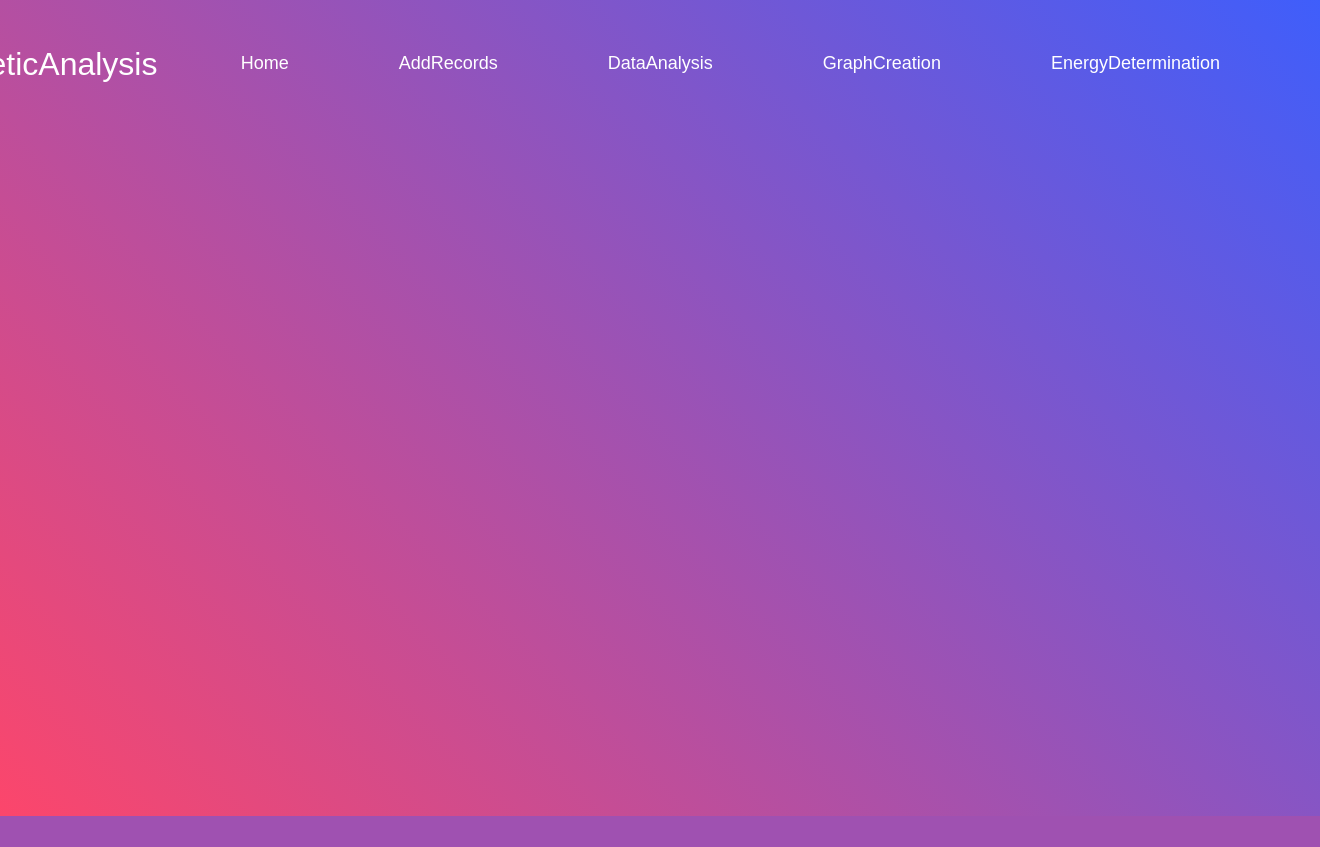
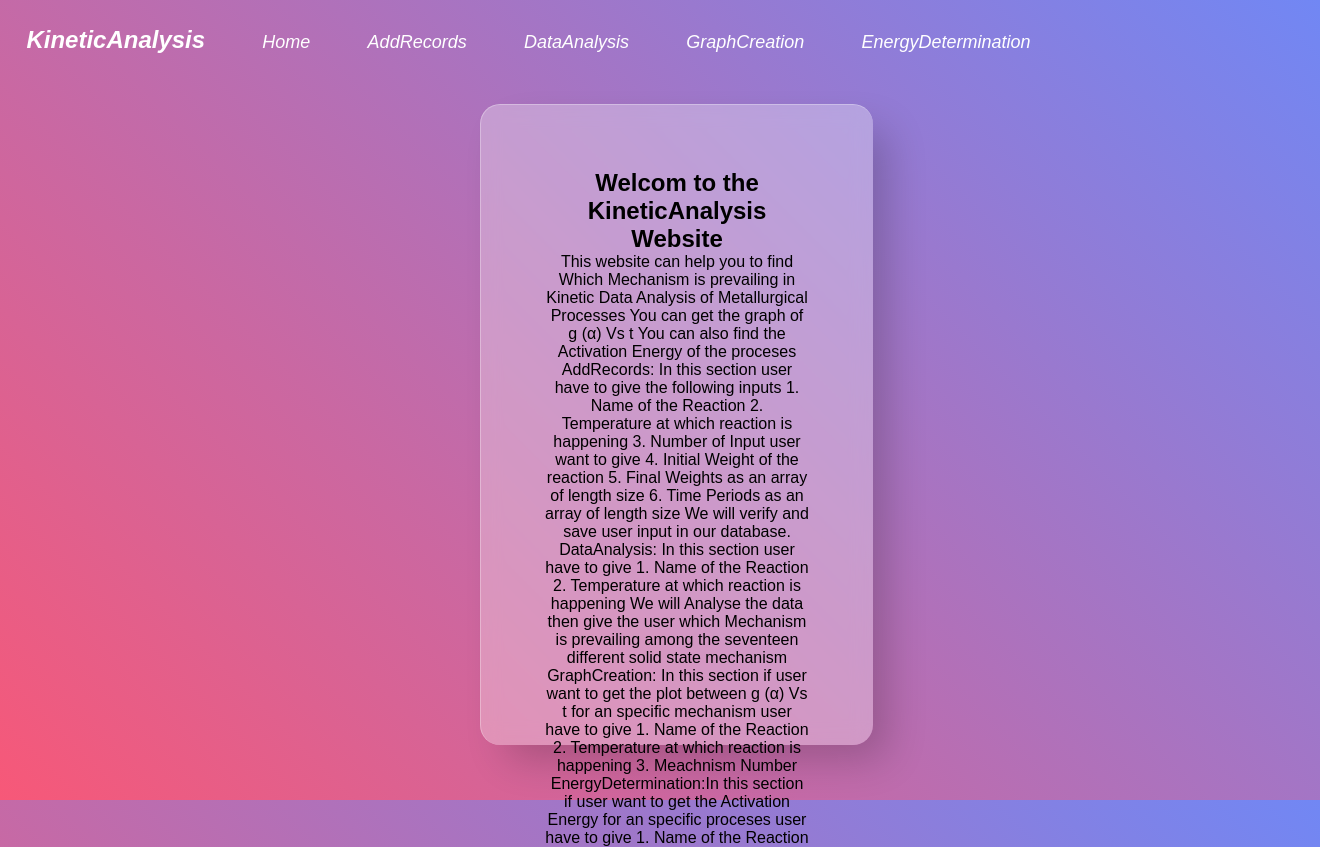
Before and after one commit to Shweta597/FinalYearProject, a Django app: page / in a window 1320 px wide. Before the commit the page ends 816 px from the top, so only its background shows below. Run offline with Django 4.2, Linux system fonts and the light colour scheme.

Commit message:
css fixed

```diff
--- a/kinectisProject/records.py
+++ b/kinectisProject/records.py
@@ -48,7 +48,4 @@ def addRecords(request):
 
 
 
-
-
-
     return render(request,'record.html')
--- a/static/styles.css
+++ b/static/styles.css
@@ -1,135 +1,142 @@
-.navbar {
-
-    display: flex;
-
-    align-items: center;
-
-    justify-content: space-between;
-
-    padding: 20px;
-
-    background-color: teal;
-
-    color: #fff;
+*{
+    margin: 0;
+    padding: 0;
 
 }
 
-   .nav-links a {
+body {
 
-    color: #fff;
+    background: linear-gradient(45deg, #f75878, #7187f4);
+    height: 100vh;
+    width: 100vh;
+    font-family: 'Montserrat', sans-serif;
+}
+
+
+.navbar{
+    position: fixed;
+    width: 100vw;
+    height: 10vh;
+}
+.container {
+
+    position: absolute;
+    top:13%;
+    left:60%;
+    background: rgba(255,255,255,0.3);
+    padding: 4em;
+    height: 64vh;
+    width: 20vw;
+    border-radius: 20px;
+    border-left: 1px solid rgba(255,255,255,0.3);
+    border-top: 1px solid rgba(255,255,255,0.3);
+    backdrop-filter: blur(10px);
+    box-shadow: 20px 20px 40px -6px rgba(0,0,0,0.2);
+    text-align: center;
+    position: relative;
+    transition: all 0.2s ease-in-out;
 
 }
 
-   /* LOGO */
 
-   .logo {
-
-    font-size: 32px;
+nav ul li{
+    list-style-type: none;
+    display:inline-block;
+    padding: 2%;
+    color: #fff;
+    font-style: italic;
 
 }
 
-   /* NAVBAR MENU */
 
-   .menu {
-
-    display: flex;
-
-    gap: 1em;
-
-    font-size: 18px;
-
-   }
-
-   .menu li:hover {
-
-    background-color: #4c9e9e;
-
-    border-radius: 5px;
-
-    transition: 0.3s ease;
-
-   }
-
-   .menu li {
-
-    padding: 5px 14px;
-
-   }
-
-   /* DROPDOWN MENU */
-
-   .services {
-
-    position: relative;
-
-   }
 input[type=checkbox]{
 
 display: none;
 
 }
 
-   /*HAMBURGER MENU*/
+form {
+position: absolute;
+top:13%;
+left:60%;
+background: rgba(255,255,255,0.3);
+padding: 4em;
+height: 64vh;
+width: 20vw;
+border-radius: 20px;
+border-left: 1px solid rgba(255,255,255,0.3);
+border-top: 1px solid rgba(255,255,255,0.3);
+backdrop-filter: blur(10px);
+box-shadow: 20px 20px 40px -6px rgba(0,0,0,0.2);
+text-align: center;
+position: relative;
+transition: all 0.2s ease-in-out;
+}
 
-   .hamburger {
 
-    display: none;
+.container p {
+color: white;
+font-size: 2rem;
+}
 
-    font-size: 24px;
 
-    user-select: none;
+a {
+text-decoration: none;
+color: #fff;
+font-size: 18px;
+}
+
+a:hover {
+    text-shadow: 2px 2px 6px #e0111140;
+}
+
+a:active {
+    text-shadow: none;
+}
+
+
+input,button {
+background: transparent;
+width: 90%;
+padding: 1em;
+margin-bottom: 2em;
+border: none;
+border-left: 1px solid rgba(255,255,255,0.3);
+border-top: 1px solid rgba(255,255,255,0.3);
+border-radius: 5000px;
+backdrop-filter: blur(5px);
+box-shadow: 4px 4px 60px rgba(0,0,0,0.2);
+color: #fff;
+font-weight: 500;
+transition: all 0.2s ease-in-out;
+text-shadow: 2px 2px 4px rgba(0,0,0,0.2);
+}
+
+input:hover {
+    background: rgba(255,255,255,0.1);
+    box-shadow: 4px 4px 60px 8px rgba(0,0,0,0.2);
+    margin: 4px;
+}
+
+
+input[type="text"],input[type="number"]
+
+    :focus {
+        background: rgba(255,255,255,0.1);
+        box-shadow: 4px 4px 60px 8px rgba(0,0,0,0.2);
+    }
+
+::placeholder {
+  font-family: Montserrat, sans-serif;
+  font-weight: 400;
+  color:white;
 
 }
 
-   /* APPLYING MEDIA QUERIES */
-
-   @media (max-width: 768px) {
-
-   .menu {
-
-    display:none;
-
-    position: absolute;
-
-    background-color:teal;
-
-    right: 0;
-
-    left: 0;
-
-    text-align: center;
-
-    padding: 16px 0;
-
+a,
+input:focus,
+select:focus,
+textarea:focus,
+button:focus {
+    outline: none;
 }
-
-   .menu li:hover {
-
-    display: inline-block;
-
-    background-color:#4c9e9e;
-
-    transition: 0.3s ease;
-
-   }
-
-   .menu li + li {
-
-    margin-top: 12px;
-
-   }
-
-   input[type=checkbox]:checked ~ .menu{
-
-    display: block;
-
-   }
-
-   .hamburger {
-
-    display: block;
-
-   }
-
-
-   }
--- a/templates/index.html
+++ b/templates/index.html
@@ -1,5 +1,3 @@
-
-
 <!DOCTYPE html>
 
 <html lang="en">
@@ -12,214 +10,73 @@
 
   <meta name="viewport" content="width=device-width, initial-scale=1.0" />
   <title>Kinetic Analysis</title>
- <style type="text/css">
-
-body {
-  background: linear-gradient(45deg, #FC466B, #3F5EFB);
-  height: 100vh;
-  font-family: 'Montserrat', sans-serif;
-}
-.container {
-  position: absolute;
-  transform: translate(-50%,-50%);
-  top: 55%;
-  left: 50%;
-}
-
-.navbar {
-
-display: flex;
-
-align-items: center;
-margin-left: -100px;
-
-justify-content: space-between;
-
-padding: 1px;
-
-background-color:linear-gradient(45deg, #FC466B, #3F5EFB);
-
-color: #fff;
-
-}
-
-.nav-links a {
-
-color: #fff;
-
-}
-
-/* LOGO */
-
-.logo {
-
-font-size: 32px;
-
-
-}
-
-/* NAVBAR MENU */
-
-.menu {
-
-display: flex;
-
-gap: 0.5em;
-
-font-size: 18px;
-
-}
-
-.menu a:hover {
-
-background-color: black;
-
-border-radius: 10px;
-
-transition: 0.3s ease;
-
-}
-a{
-    text-decoration: none !important;
-
-
-}
-
-
-.menu a {
-
-padding: 10px 10px;
-
-}
-
-/* DROPDOWN MENU */
-
-
-input[type=checkbox]{
-
-display: none;
-
-}
-
-/*HAMBURGER MENU*/
-
-.hamburger {
-
-display: none;
-
-font-size: 24px;
-
-user-select: none;
-
-}
-
-/* APPLYING MEDIA QUERIES */
-
-@media (max-width: 768px) {
-
-.menu {
-
-display:none;
-
-position: absolute;
-
-background-color:teal;
-
-right: 0;
-
-left: 0;
-
-text-align: center;
-
-padding: 15px 0;
-
-}
-
-.menu a:hover {
-
-display: inline-block;
-
-background-color:#4c9e9e;
-
-transition: 0.3s ease;
-
-}
-
-.menu a+a {
-
-margin-top: 15px;
-
-}
-
-input[type=checkbox]:checked ~ .menu{
-
-display: block;
-
-}
-
-.hamburger {
-
-display: block;
-
-}
-
-
-}
-
-
- </style>
-
+  <link rel="stylesheet" href="/static/styles.css">
 
 
 </head>
 
 <body>
 
+  <nav class="navbar">
+    <ul class="nav-links">
+      <li><h2>KineticAnalysis</h2></li>
+      <li><a href="/">Home</a></li>
+      <li><a href="/addRecords">AddRecords</a></li>
+      <li><a href="/dataAnalysis">DataAnalysis</a></li>
+      <li><a href="/graphCreation">GraphCreation</a></li>
+      <li><a href="/energyDetermination">EnergyDetermination</a></li>
+    </ul>
+  </nav>
 
- <nav class="navbar">
 
-   <!-- LOGO -->
+  <div class="container">
+    <p>
+    <h2>Welcom to the KineticAnalysis Website</h2>
 
-   <div class="logo">KineticAnalysis</div>
+    This website can help you to find
+    Which Mechanism is prevailing in Kinetic Data Analysis of Metallurgical Processes</li>
+    You can get the graph of g (α) Vs t
+    You can also find the Activation Energy of the proceses
 
-   <!-- NAVIGATION MENU -->
+    AddRecords: In this section user have to give the following inputs
 
-   <ul class="nav-links">
+    1. Name of the Reaction
+    2. Temperature at which reaction is happening
+    3. Number of Input user want to give
+    4. Initial Weight of the reaction
+    5. Final Weights as an array of length size
+    6. Time Periods as an array of length size
 
-   <!-- USING CHECKBOX HACK -->
+    We will verify and save user input in our database.
 
-   <input type="checkbox" id="checkbox_toggle" />
+    DataAnalysis: In this section user have to give
 
-   <label for="checkbox_toggle" class="hamburger">&#9776;</label>
+    1. Name of the Reaction
+    2. Temperature at which reaction is happening
 
-   <!-- NAVIGATION MENUS -->
+    We will Analyse the data then give the user which Mechanism is prevailing among the seventeen different solid state
+    mechanism
 
-   <div class="menu">
-    <a href="/">Home</a>
-     <a href="/addRecords">AddRecords</a>
+    GraphCreation: In this section if user want to get the plot between g (α) Vs t for an specific mechanism user have
+    to give
+    1. Name of the Reaction
+    2. Temperature at which reaction is happening
+    3. Meachnism Number
 
-     <a href="/dataAnalysis">DataAnalysis</a>
 
-     <a href="/graphCreation">GraphCreation</a>
+    EnergyDetermination:In this section if user want to get the Activation Energy for an specific proceses user have to
+    give
+    1. Name of the Reaction
+  </p>
+  </div>
 
 
 
-     <a href="/energyDetermination">EnergyDetermination</a>
-
-
-   </div>
-    <div class="container">
-
-    </div>
-
-   </ul>
-
- </nav>
   <script src="https://unpkg.com/sweetalert/dist/sweetalert.min.js"></script>
   <script>
-        {% for msg in messages %}
-            swal('{{msg}}')
-        {% endfor %}
+        // {% for msg in messages %}
+        //     swal('{{msg}}')
+        // {% endfor %}
 
   </script>
 </body>
```
Also changed, not shown: templates/analysis.html (+13 -133 lines), templates/record.html (+13 -132 lines), 1 other file. Lines whose indentation alone changed are shown as unchanged.
